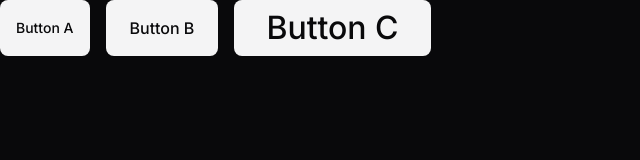
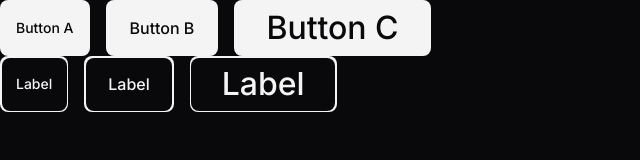
Before and after one commit to HikaroRibeiro/zingen, a plain HTML site: page index.html in a window 1280 px wide. Shown: the whole page, without its empty margins (0-640 px from the left). Drawn offline with Linux system fonts and the light colour scheme.

Commit message:
✨ Botões secundários
Botões secundários e suas estilizações.

```diff
--- a/index.html
+++ b/index.html
@@ -20,5 +20,11 @@
         <button href="#" class="btn btn-lg">Button C</button>
     </div>
 
+    <div class="flex gap-1">
+        <a aria-label="Label" href="#" class="btn btn-sm"></a>
+        <span aria-label="Label" href="#" class="btn btn-md"></span>
+        <button aria-label="Label" href="#" class="btn btn-lg"></button>
+    </div>
+
 </body>
 </html>
--- a/styles/buttons.css
+++ b/styles/buttons.css
@@ -43,3 +43,25 @@
     padding: 1rem 2rem;
     font-size: var(--fs-lg);
 }
+
+.btn[aria-label] {
+    position: relative;
+
+    &::before {
+        content: "";
+        position: absolute;
+        border-radius: inherit;
+        inset: 0.09375rem;
+        background-color: var(--bg-color);
+    }
+
+    &::after {
+        content: attr(aria-label);
+        background: var(--btn-bg-color);
+        -webkit-background-clip: text;
+        background-clip: text;
+        color: transparent;
+        position: relative;
+        z-index: 1;
+    }
+}
```
